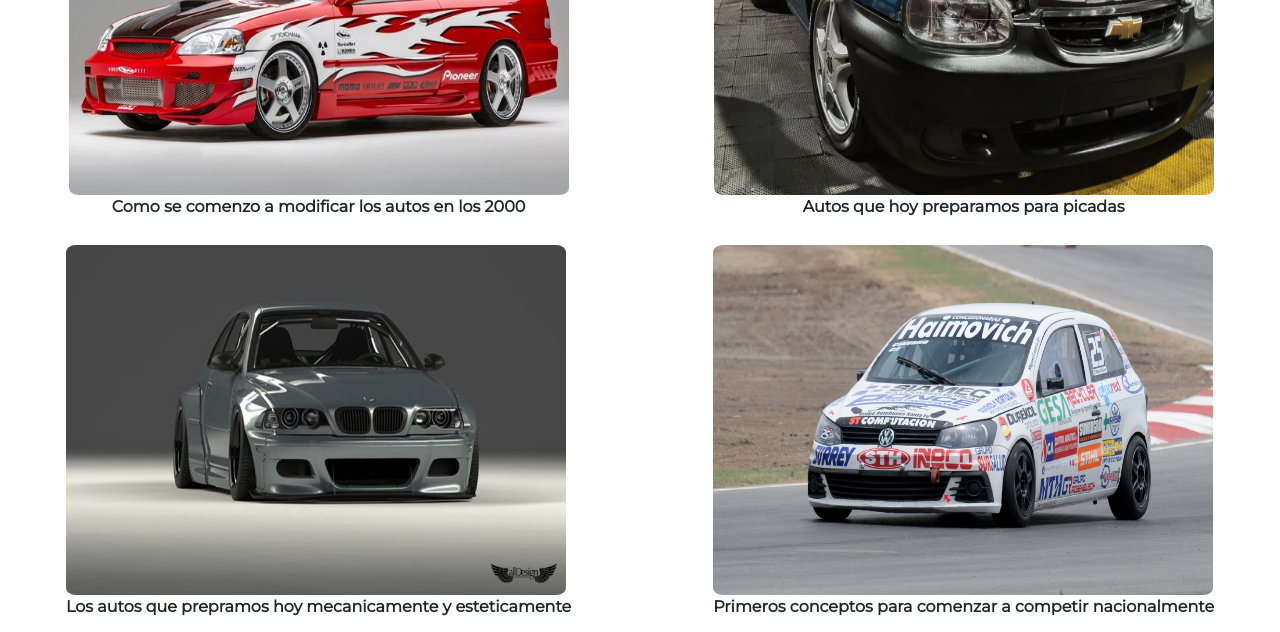
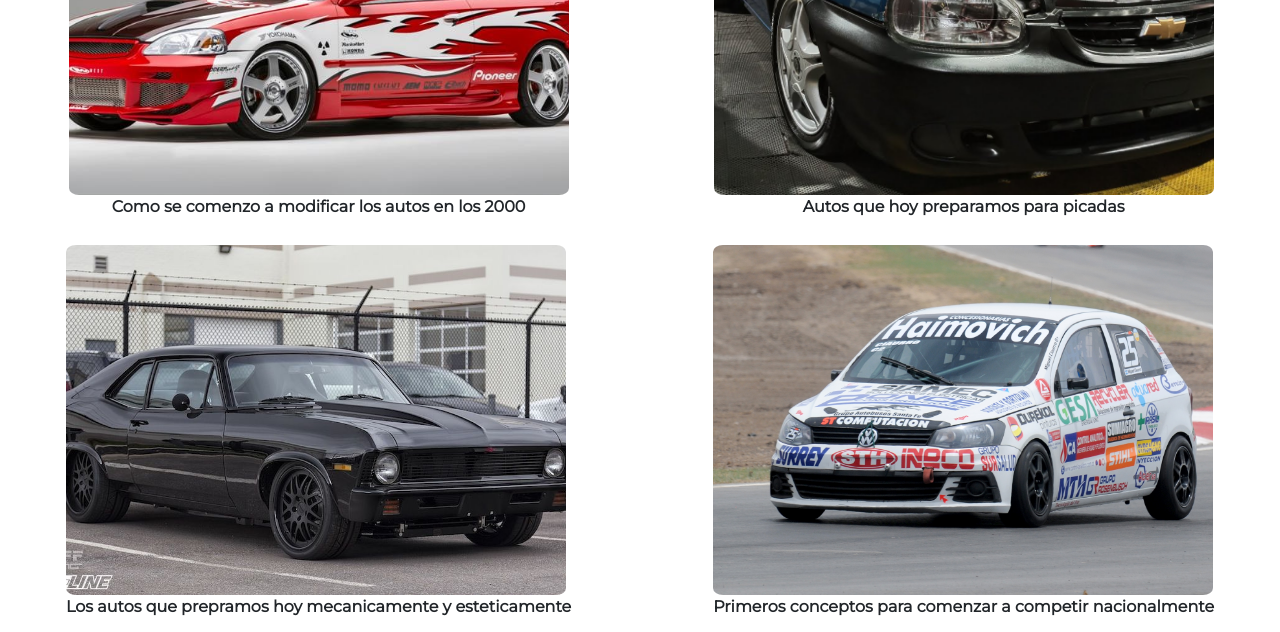
Before and after one commit to EzeArroyo17/2da-entrega-coder, a website: page Pestañas/Trabajos.html in a window 1280 px wide. Shown: the part 850-1482 px from the top of the page. Drawn offline with nearby package versions, Linux system fonts and the light colour scheme.

Commit message:
Entrega-Final

```diff
--- a/Pestañas/Trabajos.html
+++ b/Pestañas/Trabajos.html
@@ -85,7 +85,7 @@
                 <p>Autos que hoy preparamos para picadas</p>
             </section>
             <section>
-                <img src="../Archivos/TRABAJOS/auto-modificado.jpg" alt="auto modificado" class="imagenes-trabajos">
+                <img src="../Archivos/TRABAJOS/primeros-autos-modificados.jpg" alt="auto modificado" class="imagenes-trabajos">
                 <p>Los autos que prepramos hoy mecanicamente y esteticamente</p>
             </section>
             <section>
--- a/scss/Pestañas/_trabajos.scss
+++ b/scss/Pestañas/_trabajos.scss
@@ -22,6 +22,7 @@
                 width: 500px;
                 height: 350px;
                 border-radius: 2%;
+                object-fit: cover;
             }
                 :hover{
                     transform: scale(1.10);
```
Also changed, not shown: Archivos/TRABAJOS/auto-ochentas.jpg, css/main.css, 1 other file.
